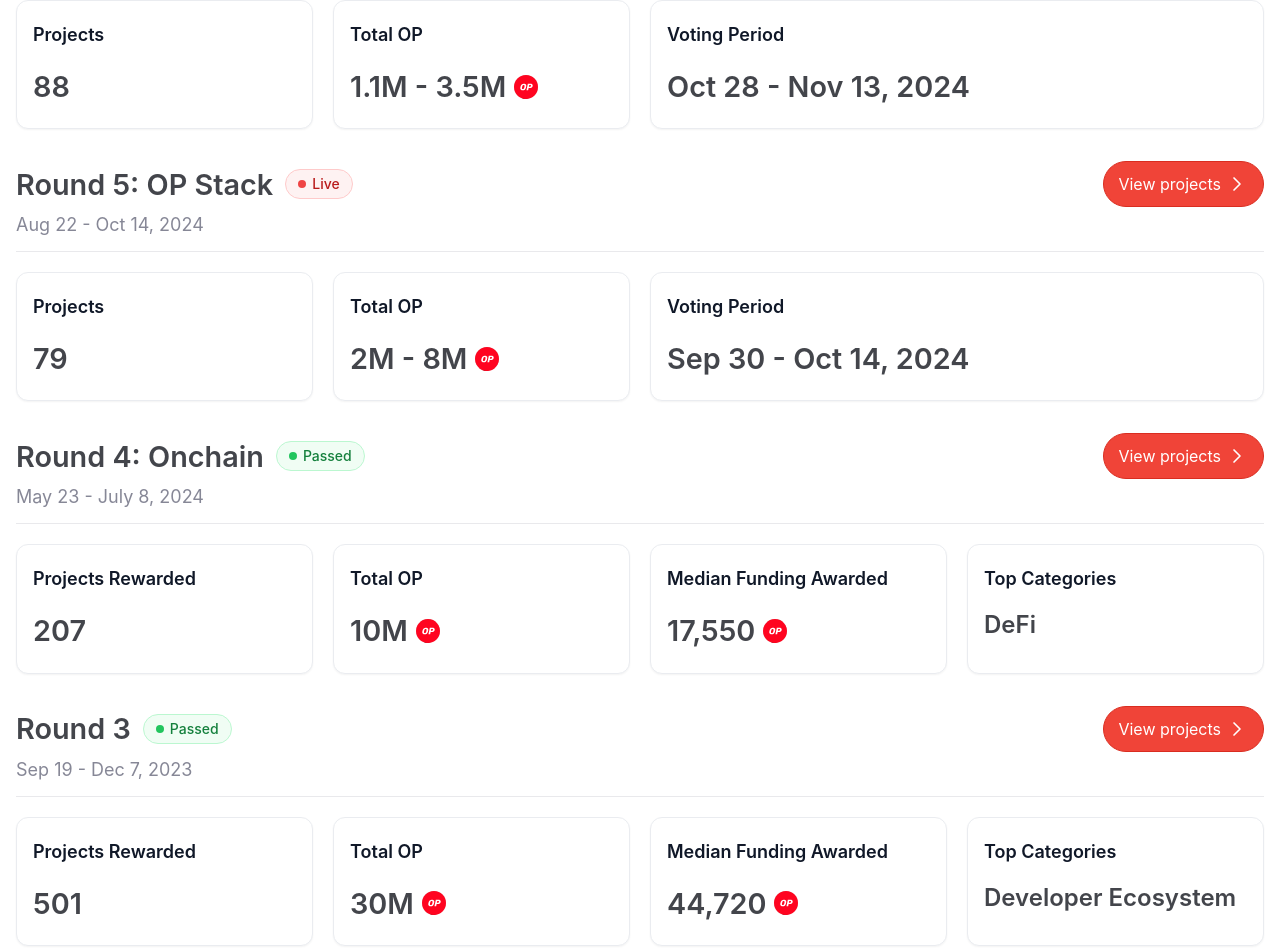
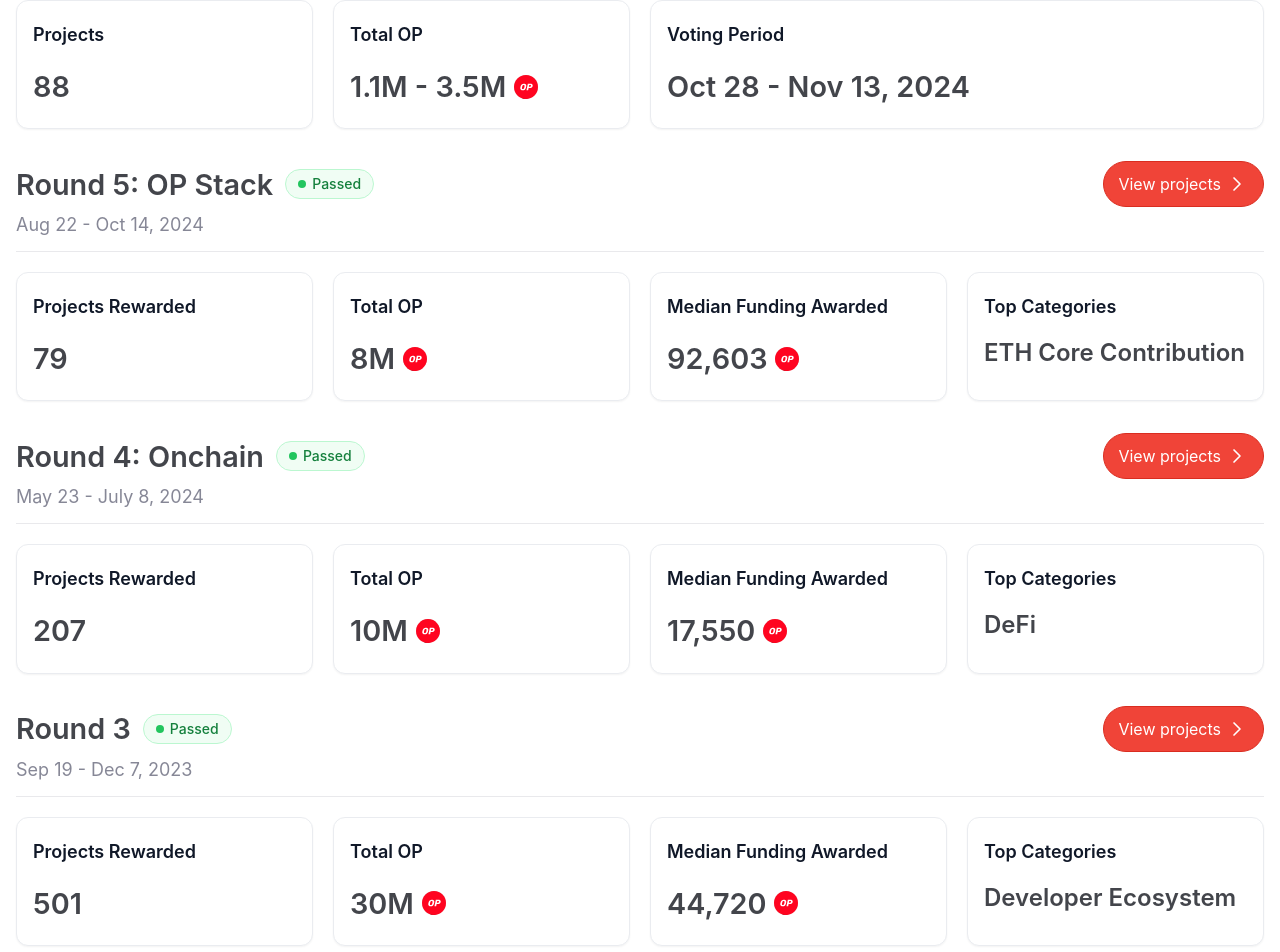
Before and after one commit to Retrolist/retrolist-rounds-landing, a React (Vite) app: page / in a window 1280 px wide. Shown: the part 903-1855 px from the top of the page. Built offline with nearby package versions, Linux system fonts and the light colour scheme.

Commit message:
Update round 5 details

```diff
--- a/src/App.tsx
+++ b/src/App.tsx
@@ -159,11 +159,10 @@
               title="Round 5: OP Stack"
               date="Aug 22 - Oct 14, 2024"
               votingPeriod="Sep 30 - Oct 14, 2024"
-              medianFundingAwarded="21,266"
+              medianFundingAwarded="92,603"
               projectRewarded="79"
-              topCategories=""
-              totalOP="2M - 8M"
-              isLive
+              topCategories="ETH Core Contribution"
+              totalOP="8M"
             />
 
             <RetrolistRound
```
